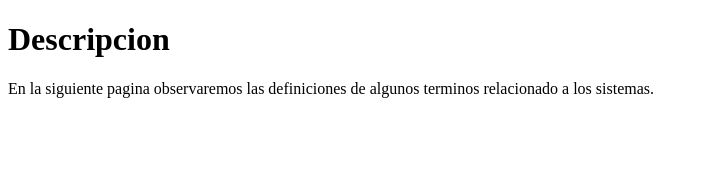
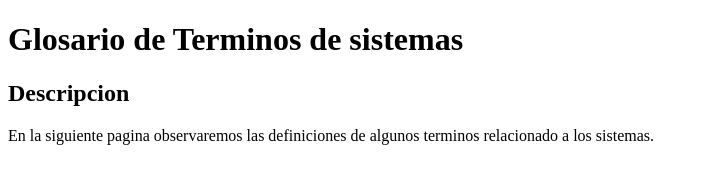
Before and after one commit to johng1t0/Actividad_Git_Github, a plain HTML site: page index.html in a window 1280 px wide. Shown: the whole page, without its empty margins (0-708 px from the left). Drawn offline with Linux system fonts and the light colour scheme.

Commit message:
se corrigio un problema de organizacion con los titulos de la pagina

```diff
--- a/index.html
+++ b/index.html
@@ -6,7 +6,8 @@
     <title>Glosario de Terminos de sistemas</title>
 </head>
 <body>
-    <h1>Descripcion</h1>
+    <h1>Glosario de Terminos de sistemas</h1>
+    <h2>Descripcion</h2>
     <p1>En la siguiente pagina observaremos las definiciones de algunos terminos relacionado a los sistemas.</p1>
 </body>
 </html>
```
